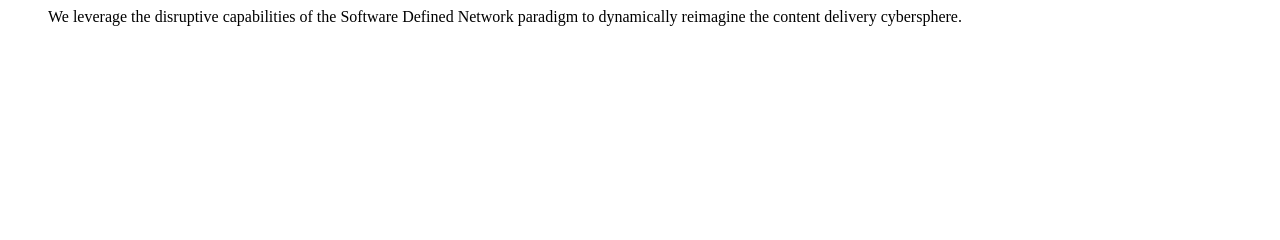
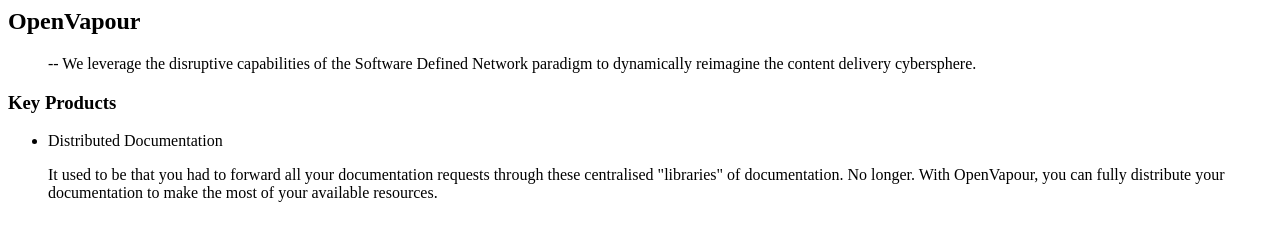
Before and after one commit to openvapour/openvapour.github.io, a plain HTML site: page index.html in a window 1280 px wide. Drawn offline with Linux system fonts and the light colour scheme.

Commit message:
Make our website more awesome.

```diff
--- a/index.html
+++ b/index.html
@@ -1 +1,9 @@
-<blockquote>We leverage the disruptive capabilities of the Software Defined Network paradigm to dynamically reimagine the content delivery cybersphere.</blockquote>
+<h2>OpenVapour</h2>
+<blockquote>-- We leverage the disruptive capabilities of the Software Defined Network paradigm to dynamically reimagine the content delivery cybersphere.</blockquote>
+<h3>Key Products</h3>
+<ul>
+    <li>
+    <p>Distributed Documentation</p>
+    <p>It used to be that you had to forward all your documentation requests through these centralised "libraries" of documentation. No longer. With OpenVapour, you can fully distribute your documentation to make the most of your available resources.</p>
+    </li>
+</ul>
```
